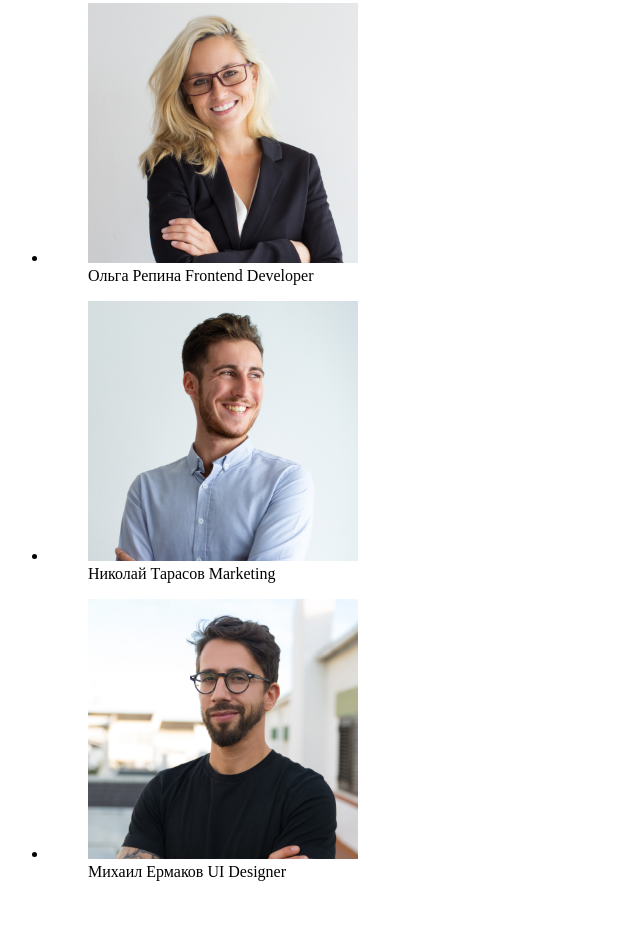
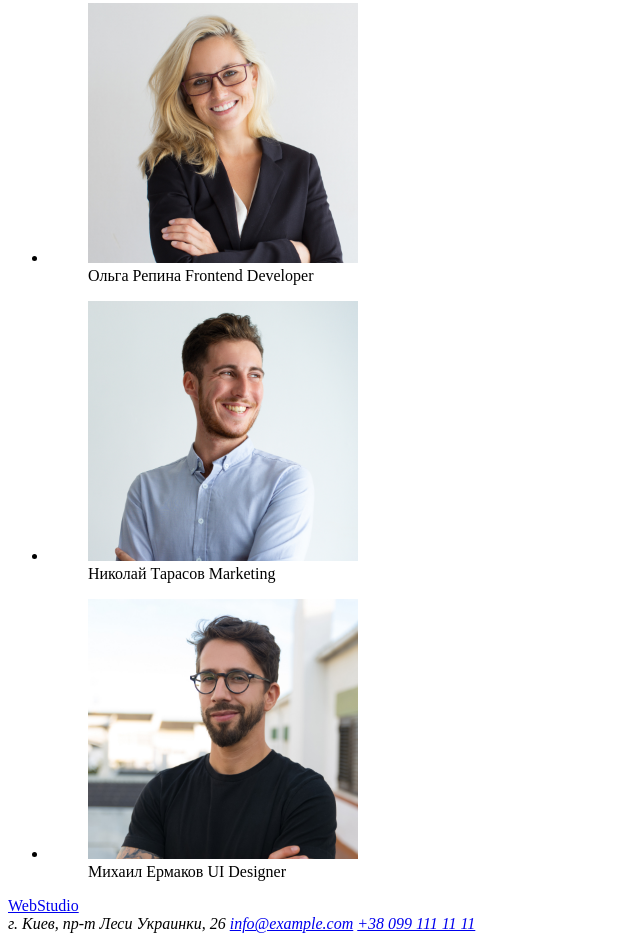
Before and after one commit to AnatoliiYarovyi/goit-markup-hw-01, a plain HTML site: page index.html in a window 1280 px wide. Shown: the part 1913-2854 px from the top of the page, without its empty margins (0-640 px from the left). Before the commit the page ends 2810 px from the top, so only its background shows below. Drawn offline with Linux system fonts and the light colour scheme.

Commit message:
Добавляет разметку footer макета

```diff
--- a/index.html
+++ b/index.html
@@ -98,7 +98,12 @@
 
     </main>
     <footer>
-
+        <a href="/">WebStudio</a>
+        <address>
+            г. Киев, пр-т Леси Украинки, 26
+            <a href="mailto:info@example.com">info@example.com</a>
+            <a href="tel:+38-099-111-11-11">+38 099 111 11 11</a>
+        </address>
     </footer>
 </body>
 </html>
```
